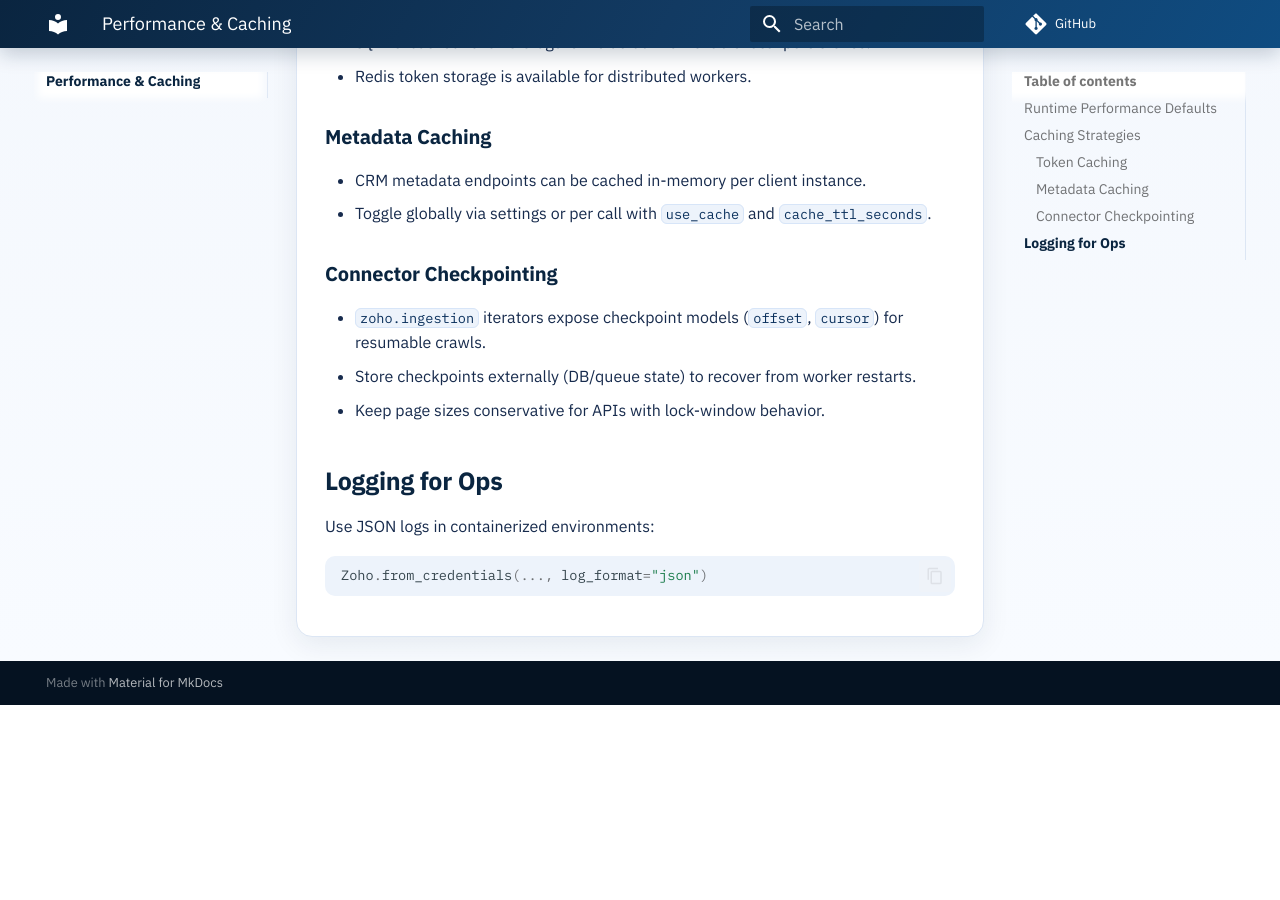
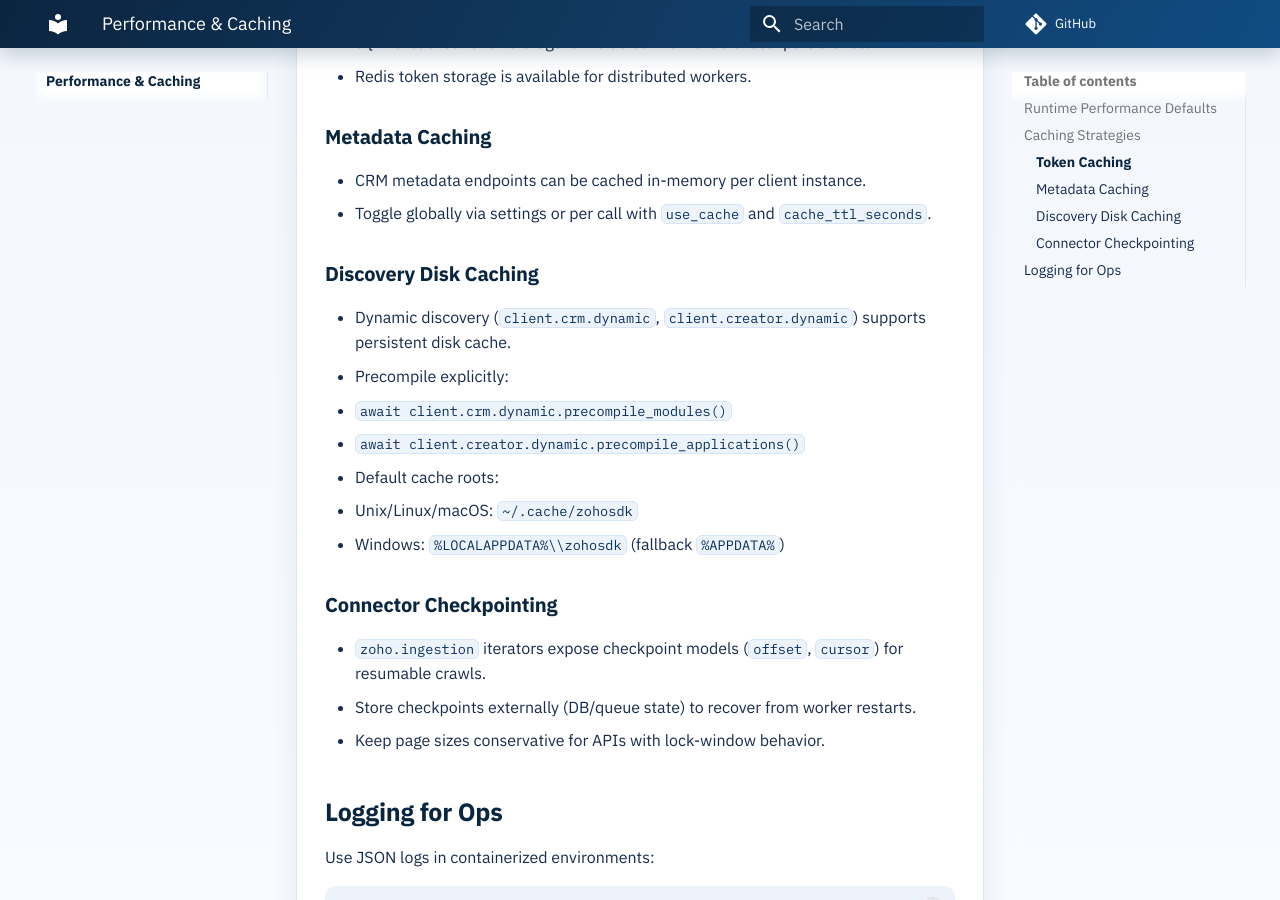
Before and after one commit to SparkAIUR/zoho-sdk, an MkDocs documentation site: the page built from docs/performance-caching.md, in a window 1280 px wide and 900 px high, scrolled down 501 px. Built offline with MkDocs 1.6.1 and Material for MkDocs 9.7.7, drawn with Linux system fonts in a browser that asks for light colours; comment, search, counter and statistics services are not loaded; before the commit the page ends 1206 px from its top, so only the background shows below that.

Commit message:
docs(discovery): document creator dynamic discovery and precompile cache

```diff
--- a/docs/performance-caching.md
+++ b/docs/performance-caching.md
@@ -18,6 +18,16 @@
 - CRM metadata endpoints can be cached in-memory per client instance.
 - Toggle globally via settings or per call with `use_cache` and `cache_ttl_seconds`.
 
+### Discovery Disk Caching
+
+- Dynamic discovery (`client.crm.dynamic`, `client.creator.dynamic`) supports persistent disk cache.
+- Precompile explicitly:
+  - `await client.crm.dynamic.precompile_modules()`
+  - `await client.creator.dynamic.precompile_applications()`
+- Default cache roots:
+  - Unix/Linux/macOS: `~/.cache/zohosdk`
+  - Windows: `%LOCALAPPDATA%\\zohosdk` (fallback `%APPDATA%`)
+
 ### Connector Checkpointing
 
 - `zoho.ingestion` iterators expose checkpoint models (`offset`, `cursor`) for resumable crawls.
--- a/mkdocs.yml
+++ b/mkdocs.yml
@@ -42,6 +42,7 @@
     - Dynamic Discovery: crm/discovery.md
   - Creator:
     - Overview: creator/overview.md
+    - Dynamic Discovery: creator/discovery.md
     - Meta API: creator/meta.md
     - Data API: creator/data.md
     - Publish API: creator/publish.md
```
Also changed, not shown: README.md (+17 -1 lines), docs/creator/discovery.md (added, +49 -0 lines), docs/creator/overview.md (+4 -0 lines), docs/crm/discovery.md (+13 -0 lines).
